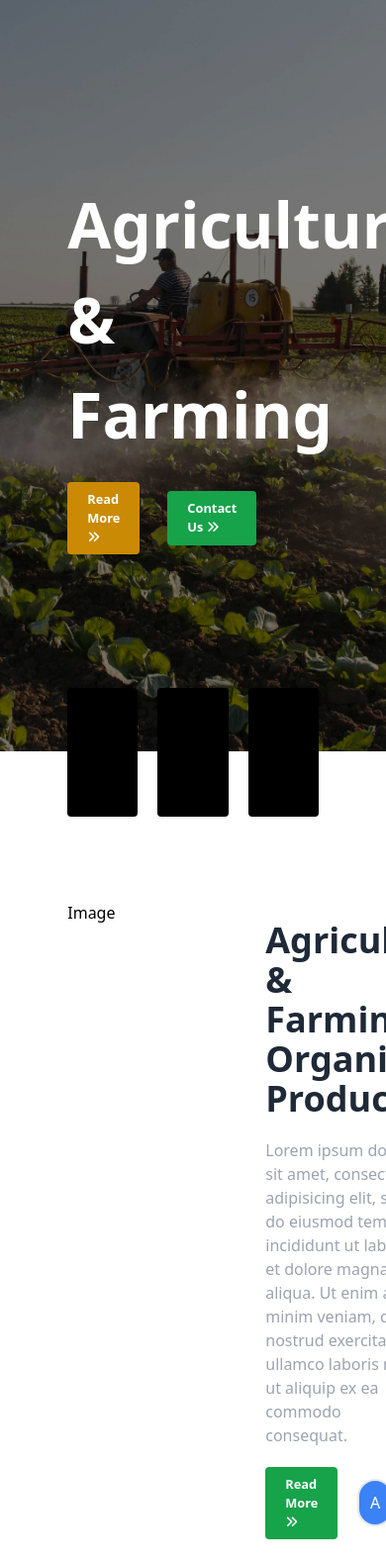
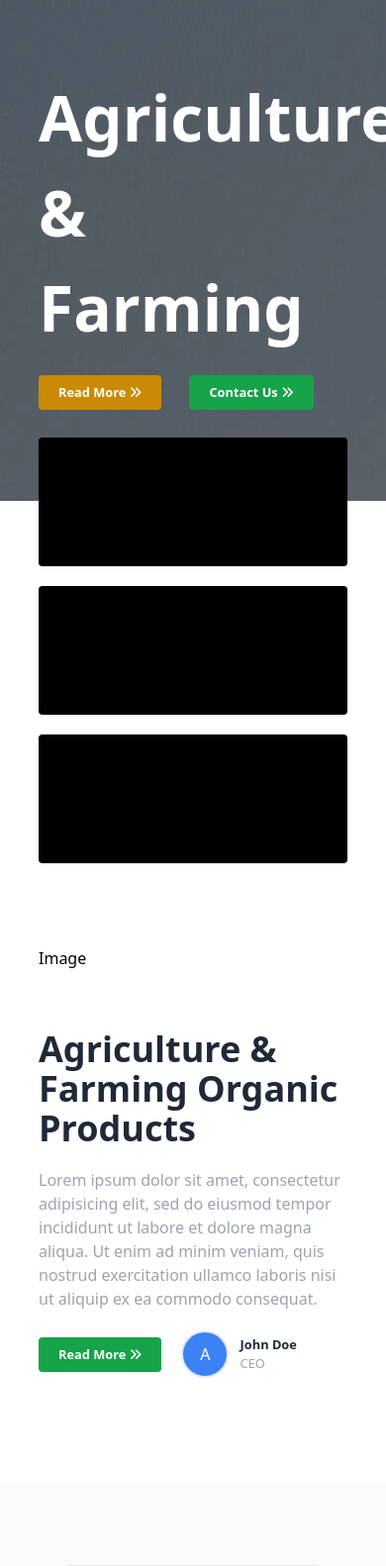
Before and after one commit to wilfredofficial63854/billal-enterprise, a PHP site: page / in a window 390 px wide; the page is wider, and only the part inside the window is pictured. Shown: the part 164-1746 px from the top of that part at 99% size. Run offline with PHP 8.4, Linux system fonts and the light colour scheme; some libraries are stand-ins or nearby versions.

Commit message:
Mobile responsiveness

```diff
--- a/css/output.css
+++ b/css/output.css
@@ -940,6 +940,14 @@
   height: 100%;
 }
 
+.h-\[60vh\] {
+  height: 60vh;
+}
+
+.h-\[59vh\] {
+  height: 59vh;
+}
+
 .min-h-\[100px\] {
   min-height: 100px;
 }
@@ -970,10 +978,6 @@
 
 .w-\[40\%\] {
   width: 40%;
-}
-
-.w-\[50\%\] {
-  width: 50%;
 }
 
 .w-\[60\%\] {
@@ -1356,6 +1360,10 @@
   grid-auto-flow: column dense;
 }
 
+.grid-cols-1 {
+  grid-template-columns: repeat(1, minmax(0, 1fr));
+}
+
 .grid-cols-10 {
   grid-template-columns: repeat(10, minmax(0, 1fr));
 }
--- a/index.html
+++ b/index.html
@@ -9,12 +9,6 @@
       <!-- <link rel="icon" href="../assets/tucelogo.jpeg" sizes="16x16"> -->
 
       <style>
-        .banner{
-          background-size: cover;
-          background-position: center;
-          background-repeat: no-repeat;
-          background-image: url('image/img3.jpg');
-        }
 
         .img-container{
           background-size: cover;
@@ -55,11 +49,11 @@
       </nav>
 
       <!-- Banner -->
-      <section class="banner w-full h-[90vh]">
+      <section style="background-image: url('image/img3.jpg');" class="image-container w-full h-[60vh] sm:h-[90vh]">
         <div class="inset-0 w-full h-full bg-black bg-opacity-50 flex items-center justify-center">
-          <div class="w-[65%]">
-            <h1 class="text-white text-[4rem] font-bold w-[50%]"> Agriculture & Farming </h1>
-            <div class="my-5 flex items-center w-[40%]">
+          <div class="w-[80%] sm:w-[65%]">
+            <h1 class="text-white text-[4rem] font-bold w-[80%] sm:w-[50%]"> Agriculture & Farming </h1>
+            <div class="my-5 flex items-center w-full sm:w-[40%]">
               <a href="#" class="mr-5 text-[0.8rem] py-2 px-5 rounded text-white bg-yellow-600 font-semibold transition hover:bg-yellow-800">
                  Read More
                  <i class="fa-solid fa-angles-right"></i>
@@ -75,7 +69,7 @@
       </section>
 
       <!-- Features -->
-      <section class="w-[65%] mx-auto mt-[-4rem] grid gap-5 grid-cols-6">
+      <section class="w-[80%] sm:w-[65%] mx-auto mt-[-4rem] grid gap-5 grid-cols-1 sm:grid-cols-6">
         <div class="col-span-2 bg-black min-h-[130px] shadow rounded">
 
         </div>
@@ -90,7 +84,7 @@
       </section>
 
       <!-- About Us -->
-      <section class="mx-auto w-[65%] my-[10vh] gap-10 grid grid-cols-10">
+      <section class="mx-auto w-[80%] sm:w-[65%] my-[10vh] gap-10 grid grid-cols-1 sm:grid-cols-10">
         <div class="col-span-5">
           Image
         </div>
@@ -140,12 +134,12 @@
 
       <!-- Testimonials -->
         <section class="w-full bg-white py-[10vh]">
-          <div class="w-[65%] mx-auto">
+          <div class="w-[80%] sm:w-[65%] mx-auto">
             <div class="text-center w-full">
               <h1 class="text-gray-800 text-4xl font-bold"> What our Customers say </h1>
             </div>
 
-            <div class="w-full gap-5 grid grid-cols-6 my-[5vh]">
+            <div class="w-full gap-5 grid grid-cols-1 sm:grid-cols-6 my-[5vh]">
               <div class="col-span-2 border-2">
                 Item 1
               </div>
@@ -162,17 +156,17 @@
         </section>
 
         <!-- Achievements -->
-        <section style="background-image: url('image/img5.jpg');" class="img-container w-full h-[70vh]">
+        <section style="background-image: url('image/img5.jpg');" class="img-container w-full h-[59vh] sm:h-[70vh]">
           <div class="inset-0 w-full h-full bg-black bg-opacity-50 flex items-center justify-center">
-            <div class="mx-auto w-[60%] text-center">
+            <div class="mx-auto w-[80%] sm:w-[60%] text-center">
               <h1 class="text-white text-[2.5rem] font-bold"> Sustainable farming practices for a healthier tomorrow </h1>
             </div>
           </div>
         </section>
 
         <!-- Features -->
-        <section class="w-[65%] mx-auto mt-[-4rem] grid grid-cols-6">
-          <div class="col-span-2 bg-[#e8ffe8] border-2 min-h-[130px] shadow rounded-tl-lg rounded-bl-lg">
+        <section class="w-[80%] sm:w-[65%] mx-auto mt-[-4rem] grid grid-cols-1 sm:grid-cols-6">
+          <div class="col-span-2 bg-[#e8ffe8] border-2 min-h-[130px] shadow rounded-tl-lg rounded-tr-lg sm:rounded-bl-lg">
 
           </div>
 
@@ -180,19 +174,19 @@
 
           </div>
 
-          <div class="col-span-2 bg-[#e8ffe8] border-2 min-h-[130px] shadow rounded-tr-lg rounded-br-lg">
+          <div class="col-span-2 bg-[#e8ffe8] border-2 min-h-[130px] shadow sm:rounded-tr-lg rounded-bl-lg rounded-br-lg">
 
           </div>
         </section>
 
         <!-- Our Partners -->
           <section class="w-full bg-white py-[10vh]">
-            <div class="w-[65%] mx-auto">
+            <div class="w-[80%] sm:w-[65%] mx-auto">
               <div class="text-center w-full">
                 <h1 class="text-gray-800 text-4xl font-bold"> Our Partners </h1>
               </div>
 
-              <div class="w-full gap-5 grid grid-cols-6 my-[5vh]">
+              <div class="w-full gap-5 grid grid-cols-1 sm:grid-cols-6 my-[5vh]">
                 <div class="col-span-2 border-2">
                   Item 1
                 </div>
@@ -209,11 +203,11 @@
           </section>
 
           <!-- Contact Us -->
-          <section style="background-image: url('image/img6.jpg'); background-attachment: fixed;" class="img-container w-[65%] mx-auto h-[25vh] rounded-tr-lg rounded-tl-lg overflow-hidden">
+          <section style="background-image: url('image/img6.jpg'); background-attachment: fixed;" class="img-container w-full sm:w-[65%] mx-auto h-[25vh] rounded-tr-2xl rounded-tl-2xl sm:rounded-tr-lg sm:rounded-tl-lg overflow-hidden">
             <div class="inset-0 w-full h-full bg-black bg-opacity-80 flex items-center justify-center">
-              <div class="mx-auto w-[90%] flex items-center justify-between">
-                <h1 class="text-white text-2xl font-bold w-[40%]"> Need any help with your farm? </h1>
-                <a href="#" class="mr-5 text-[0.8rem] py-2 px-5 rounded text-white bg-yellow-600 font-semibold transition hover:bg-yellow-800">
+              <div class="text-center sm:text-left mx-auto w-[90%] sm:flex items-center justify-between">
+                <h1 class="my-5 sm:my-0 text-white text-2xl font-bold w-[90%] sm:w-[40%]"> Need any help with your farm? </h1>
+                <a href="#" class="my-5 sm:my-0 text-[0.8rem] py-2 px-5 rounded text-white bg-yellow-600 font-semibold transition hover:bg-yellow-800">
                    Contact Us
                    <i class="fa-solid fa-angles-right"></i>
                  </a>
@@ -225,7 +219,7 @@
           <footer style="background-attachment: fixed; background-image: url('image/img6.jpg');" class="img-container w-full">
             <div class="inset-0 w-full bg-black bg-opacity-80 flex items-center justify-center">
 
-              <div class="px-[2rem] py-[4rem] grid grid-cols-3 gap-10 w-[65%] mx-auto min-h-[40vh] bg-black bg-opacity-80 rounded-bl-lg rounded-br-lg border-gray-500 border-t-[1px] mb-[3rem]">
+              <div class="px-[2rem] py-[4rem] grid grid-cols-1 sm:grid-cols-3 gap-10 w-full sm:w-[65%] mx-auto min-h-[40vh] bg-black bg-opacity-80 rounded-bl-lg rounded-br-lg border-gray-500 border-t-[1px] mb-[3rem]">
 
                 <div class="col-span-1 min-h-[100px]">
                   <h2 class="text-2xl font-bold text-white"> Brand </h2>
```
Also changed, not shown: other parts of css/output.css (+73 -0 lines).
